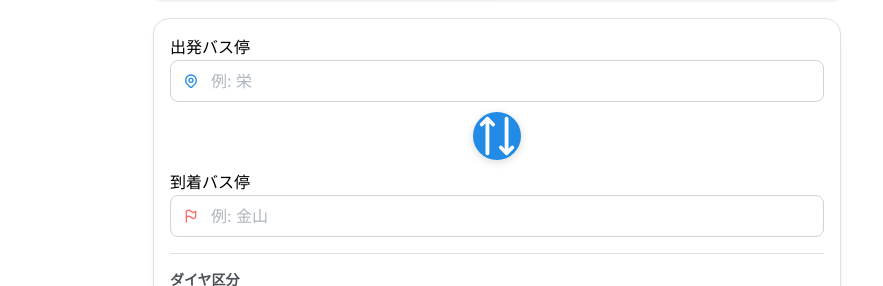
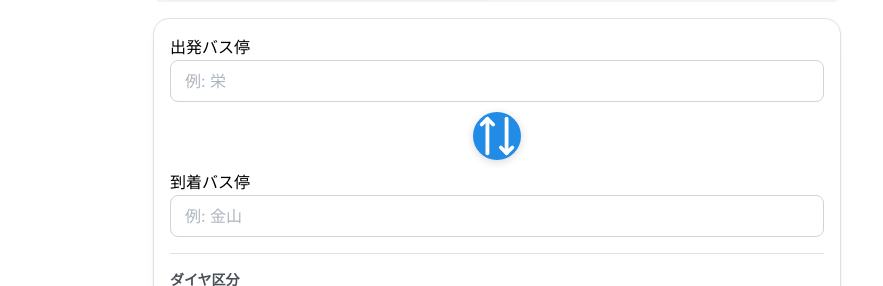
Before and after one commit to sinoda1114/shibasu-keiro, a Next.js app: page / in a window 1280 px wide. Shown: the part 179-465 px from the top of the page, without its empty margins (143-1026 px from the left). Built offline with nearby package versions, Linux system fonts and the light colour scheme.

Commit message:
feat: バス停入力のleftSectionアイコンを削除（UXノイズ除去）

```diff
--- a/app/page.tsx
+++ b/app/page.tsx
@@ -495,7 +495,6 @@ function SearchPageContent() {
                       radius="md"
                       size="md"
                       comboboxProps={{ shadow: 'md' }}
-                      leftSection={<IconMapPin size={16} color="var(--mantine-color-blue-6)" />}
                       renderOption={renderStopOption}
                       rightSection={
                         fromLoading ? (
@@ -549,7 +548,6 @@ function SearchPageContent() {
                   radius="md"
                   size="md"
                   comboboxProps={{ shadow: 'md' }}
-                  leftSection={<IconFlag size={16} color="var(--mantine-color-red-5)" />}
                   renderOption={renderStopOption}
                   rightSection={
                     toLoading ? (
```
